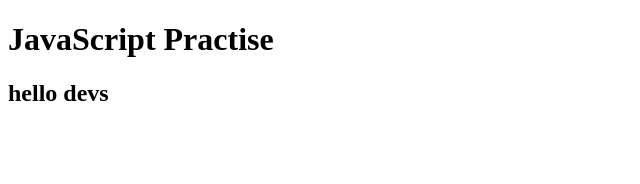
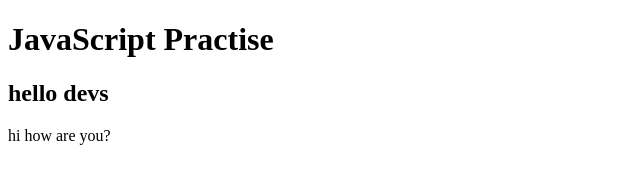
Before and after one commit to BSRINU1996/Js_React, a plain HTML site: page index.html in a window 1280 px wide. Shown: the whole page, without its empty margins (0-640 px from the left). Drawn offline with Linux system fonts and the light colour scheme.

Commit message:
srinu cimmited second time

```diff
--- a/16Nov.js
+++ b/16Nov.js
@@ -2,8 +2,3 @@ console.log("tet")
 console.log("tet")
 console.log("tet")
 console.log("tet")
-
-
-console.log("Test Rakesgh")
-
-console.log("practising")
--- a/index.html
+++ b/index.html
@@ -10,6 +10,7 @@
     <script></script>
     <h1>JavaScript Practise</h1>
     <h2>hello devs</h2>
+    <p>hi how are you?</p>
     <script src="16Nov.js"></script>
 </body>
 </html>
--- a/index.js
+++ b/index.js
@@ -119,7 +119,3 @@ for(var i = 1 ; i<= 12 ; i++){
 */
 
 //
-
-
-console.log("Rakesah");
-console.log("hello world!")
```
